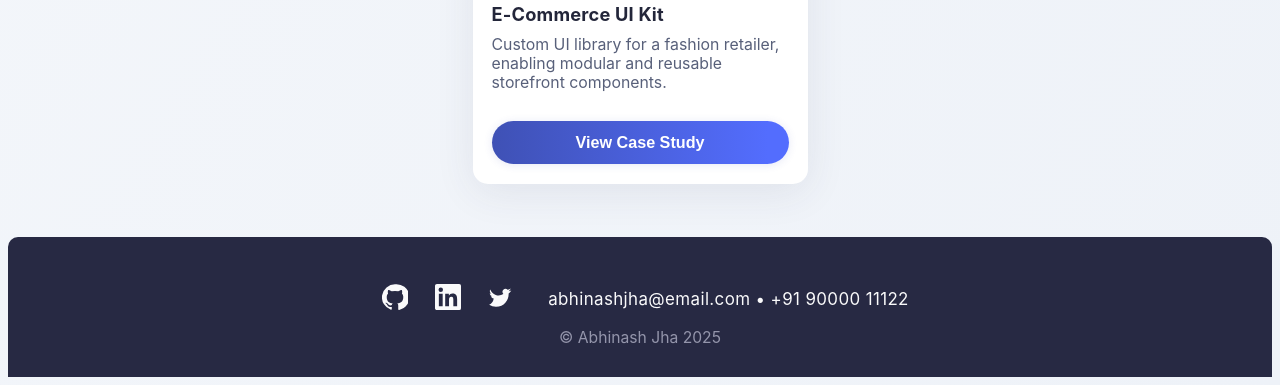
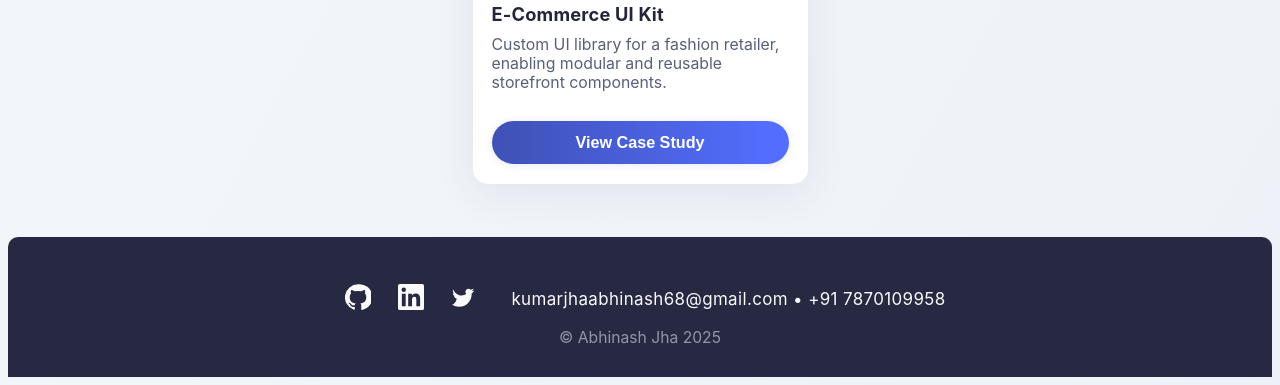
Before and after one commit to abhinash-code/StudyWeb, a plain HTML site: page Hire-me.html in a window 1280 px wide. Shown: the part 2610-2995 px from the top of the page. Drawn offline with Linux system fonts and the light colour scheme.

Commit message:
Update Hire-me.html

```diff
--- a/Hire-me.html
+++ b/Hire-me.html
@@ -581,7 +581,7 @@
         </a>
       </div>
       <div class="footer-contact">
-        <span>abhinashjha@email.com</span> • <span>+91 90000 11122</span>
+        <span>kumarjhaabhinash68@gmail.com</span> • <span>+91 7870109958</span>
       </div>
     </div>
     <div class="footer-cp">
```
